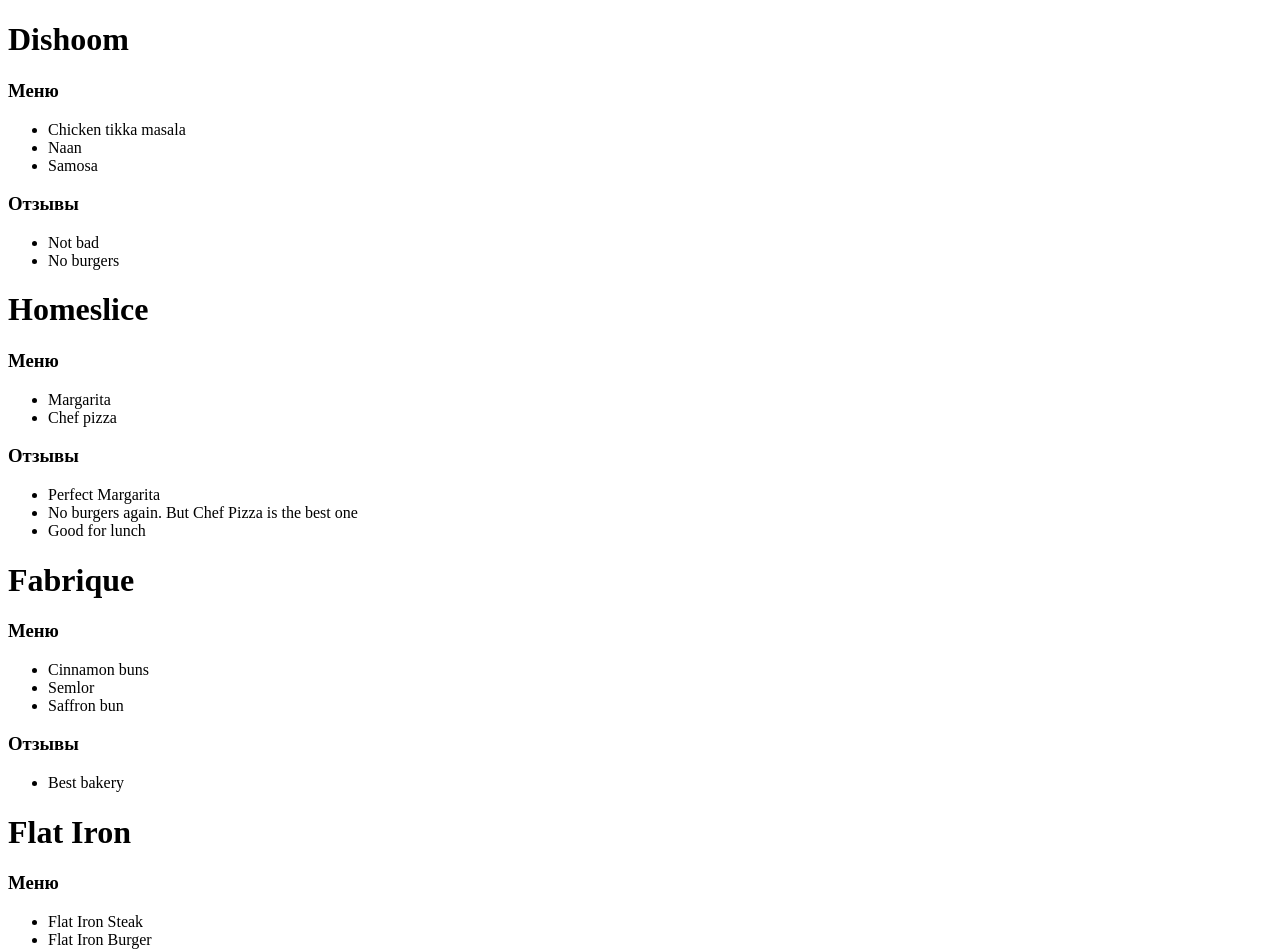
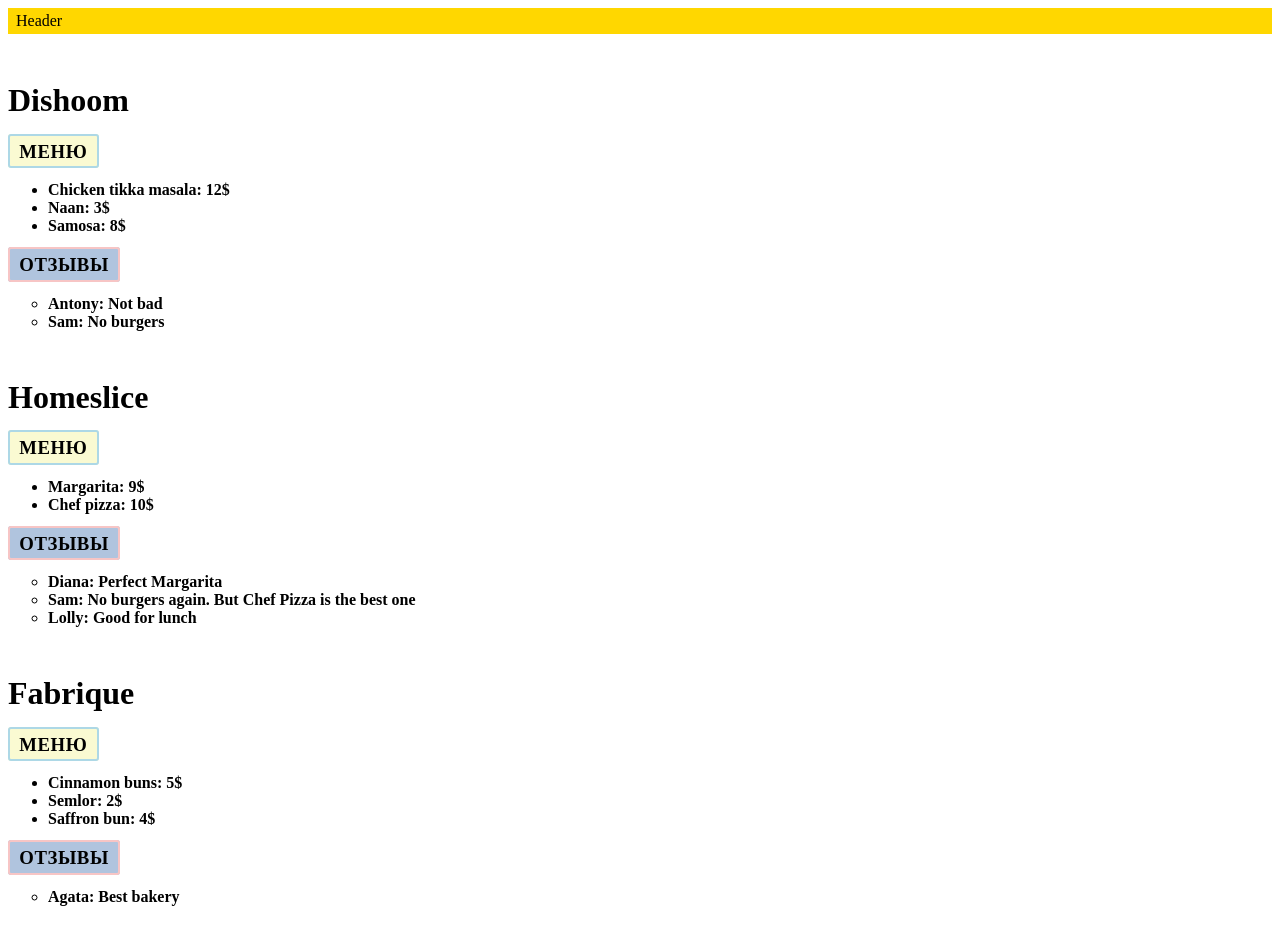
Before and after one commit to RareMashiro/ReactCourse, a React (Vite) app: page / in a window 1280 px wide. Shown: the top 952 px of the page. Built offline with nearby package versions, Linux system fonts and the light colour scheme.

Commit message:
ДЗ2 выполнено

```diff
--- a/package.json
+++ b/package.json
@@ -21,6 +21,7 @@
     "eslint-plugin-react": "^7.33.2",
     "eslint-plugin-react-hooks": "^4.6.0",
     "eslint-plugin-react-refresh": "^0.4.5",
+    "sass": "^1.70.0",
     "vite": "^5.0.8"
   }
 }
--- /dev/null
+++ b/src/App.jsx
@@ -0,0 +1,14 @@
+/* eslint-disable react/jsx-key */
+import { Layout } from "./components/layout/component"
+import { restaurants } from "../materials/mock"
+import { Restaurants } from "./components/restaurants/component"
+
+export const App = () => {
+    return (
+        <Layout>
+            {restaurants.map(restaurant => (
+                <Restaurants place={restaurant} />
+            ))}
+        </Layout>
+    )
+}
--- /dev/null
+++ b/src/components/dish/component.jsx
@@ -0,0 +1,3 @@
+export const Dish = ({dish}) => {
+    return (<li className='menu-item'>{[dish.name, ': ', dish.price, '$']}</li>)
+}
--- /dev/null
+++ b/src/components/footer/component.jsx
@@ -0,0 +1,5 @@
+import './styles.scss';
+
+export const Footer = ({ children }) => {
+    return <footer className='footer'>{children}</footer>
+}
--- /dev/null
+++ b/src/components/footer/styles.scss
@@ -0,0 +1,4 @@
+.footer {
+    background-color: aquamarine;
+    padding: 0.25em 0.5em;
+}
--- /dev/null
+++ b/src/components/header/component.jsx
@@ -0,0 +1,5 @@
+import './styles.scss';
+
+export const Header = ({children}) => {
+    return <header className='header'>{children}</header>
+}
--- /dev/null
+++ b/src/components/header/styles.scss
@@ -0,0 +1,4 @@
+.header {
+    background-color: gold;
+    padding: 0.25em 0.5em;
+}
--- /dev/null
+++ b/src/components/layout/component.jsx
@@ -0,0 +1,12 @@
+import { Header } from "../header/component"
+import { Footer } from "../footer/component"
+
+export const Layout = ({children}) => {
+    return (
+        <div>
+            <Header>Header</Header>
+            <div>{children}</div>
+            <Footer>Footer</Footer>
+        </div>
+    )
+}
--- /dev/null
+++ b/src/components/restaurants/component.jsx
@@ -0,0 +1,25 @@
+/* eslint-disable react/jsx-key */
+import { Dish } from "../dish/component"
+import { Review } from "../review/component"
+import './styles.scss';
+
+/* eslint-disable react/prop-types */
+export const Restaurants = ({place}) => {
+    return (
+        <div className='restaurant'>
+            <h1 className='restaurant-name'>{place.name}</h1>
+            <h3 className='menu-title'><span>Меню</span></h3>
+            <ul className='menu'>
+                {place.menu.map(pos => {
+                    return <Dish dish={pos} />
+                })}
+            </ul>
+            <h3 className='review-title'><span>Отзывы</span></h3>
+            <ul className='review'>
+                {place.reviews.map(pos => {
+                    return <Review review={pos} />
+                })}
+            </ul>
+        </div>
+    )
+}
--- /dev/null
+++ b/src/components/restaurants/styles.scss
@@ -0,0 +1,48 @@
+.restaurant {
+    font-family: 'Times New Roman', Times, serif;
+}
+
+.restaurant-name {
+    margin-top: 1.5em;
+}
+
+.menu-title {
+    text-transform: uppercase;
+    letter-spacing: 0.03em;
+}
+
+.menu-title > span {
+    background-color: lightgoldenrodyellow;
+    padding: 0.25em 0.5em;
+    border: 2px solid lightblue;
+    border-radius: 3px;
+}
+
+// .menu {
+//     background-image: linear-gradient(to right, lightgray, white);
+// }
+
+.menu > li {
+    font-weight: bold;
+}
+
+.review-title {
+    text-transform: uppercase;
+    letter-spacing: 0.03em;
+}
+
+.review-title > span {
+    background-color: lightsteelblue;
+    padding: 0.25em 0.5em;
+    border: 2px solid rgb(247, 197, 197);
+    border-radius: 3px;
+}
+
+// .review {
+//     background-image: linear-gradient(to right, lightgray, white);
+// }
+
+.review > li {
+    font-weight: bold;
+    list-style-type: circle;
+}
--- /dev/null
+++ b/src/components/review/component.jsx
@@ -0,0 +1,6 @@
+/* eslint-disable react/prop-types */
+export const Review = ({review}) => {
+    return (
+        <li className='review-item'>{[review.user, ': ', review.text]}</li>
+    )
+}
--- a/src/main.jsx
+++ b/src/main.jsx
@@ -1,125 +1,12 @@
 /* eslint-disable react/no-children-prop */
 import ReactDOM from 'react-dom/client'
-import { restaurants } from '../materials/mock';
-// import React from 'react';
-// import { restaurants } from '../materials/mock';
+import { App } from './App';
+import { StrictMode } from 'react';
 
 const root = ReactDOM.createRoot(document.getElementById('root'));
 
 root.render(
-    <div>
-        <div className='restaurant'>
-            <h1 className='head'>{restaurants[0].name}</h1>
-            <h3 className='menu'>Меню</h3>
-            <ul className='menu-list'>
-                <li className='menu-item'>{restaurants[0].menu[0].name}</li>
-                <li className='menu-item'>{restaurants[0].menu[1].name}</li>
-                <li className='menu-item'>{restaurants[0].menu[2].name}</li>
-            </ul>
-            <h3 className='review'>Отзывы</h3>
-            <ul className='review-list'>
-                <li className='review-item'>{restaurants[0].reviews[0].text}</li>
-                <li className='review-item'>{restaurants[0].reviews[1].text}</li>
-            </ul>
-        </div>
-        <div className='restaurant'>
-            <h1 className='head'>{restaurants[1].name}</h1>
-            <h3 className='menu'>Меню</h3>
-            <ul className='menu-list'>
-                <li className='menu-item'>{restaurants[1].menu[0].name}</li>
-                <li className='menu-item'>{restaurants[1].menu[1].name}</li>
-            </ul>
-            <h3 className='review'>Отзывы</h3>
-            <ul className='review-list'>
-                <li className='review-item'>{restaurants[1].reviews[0].text}</li>
-                <li className='review-item'>{restaurants[1].reviews[1].text}</li>
-                <li className='review-item'>{restaurants[1].reviews[2].text}</li>
-            </ul>
-        </div>
-        <div className='restaurant'>
-            <h1 className='head'>{restaurants[2].name}</h1>
-            <h3 className='menu'>Меню</h3>
-            <ul className='menu-list'>
-                <li className='menu-item'>{restaurants[2].menu[0].name}</li>
-                <li className='menu-item'>{restaurants[2].menu[1].name}</li>
-                <li className='menu-item'>{restaurants[2].menu[2].name}</li>
-            </ul>
-            <h3 className='review'>Отзывы</h3>
-            <ul className='review-list'>
-                <li className='review-item'>{restaurants[2].reviews[0].text}</li>
-            </ul>
-        </div>
-        <div className='restaurant'>
-            <h1 className='head'>{restaurants[3].name}</h1>
-            <h3 className='menu'>Меню</h3>
-            <ul className='menu-list'>
-                <li className='menu-item'>{restaurants[3].menu[0].name}</li>
-                <li className='menu-item'>{restaurants[3].menu[1].name}</li>
-            </ul>
-            <h3 className='review'>Отзывы</h3>
-            <ul className='review-list'>
-                <li className='review-item'>{restaurants[3].reviews[0].text}</li>
-                <li className='review-item'>{restaurants[3].reviews[1].text}</li>
-            </ul>
-        </div>
-    </div>
+    <StrictMode>
+        <App />
+    </StrictMode>
 );
-
-// root.render(
-//     React.createElement('div', {children: [
-//         React.createElement('div', {children: [
-//             React.createElement('h1', {children: restaurants[0].name}),
-//             React.createElement('h3', {children: 'Меню'}),
-//             React.createElement('ul', {children: [
-//                 React.createElement('li', {children: restaurants[0].menu[0].name}),
-//                 React.createElement('li', {children: restaurants[0].menu[1].name}),
-//                 React.createElement('li', {children: restaurants[0].menu[2].name})
-//             ]}),
-//             React.createElement('h3', {children: 'Отзывы'} ),
-//             React.createElement('ul', {children: [
-//                 React.createElement('li', {children: restaurants[0].reviews[0].text}),
-//                 React.createElement('li', {children: restaurants[0].reviews[1].text})
-//             ]})
-//         ]}),
-//         React.createElement('div', {children: [
-//             React.createElement('h1', {children: restaurants[1].name}),
-//             React.createElement('h3', {children: 'Меню'} ),
-//             React.createElement('ul', {children: [
-//                 React.createElement('li', {children: restaurants[1].menu[0].name}),
-//                 React.createElement('li', {children: restaurants[1].menu[1].name})
-//             ]}),
-//             React.createElement('h3', {children: 'Отзывы'} ),
-//             React.createElement('ul', {children: [
-//                 React.createElement('li', {children: restaurants[1].reviews[0].text}),
-//                 React.createElement('li', {children: restaurants[1].reviews[1].text}),
-//                 React.createElement('li', {children: restaurants[1].reviews[2].text})
-//             ]})
-//         ]}),
-//         React.createElement('div', {children: [
-//             React.createElement('h1', {children: restaurants[2].name}),
-//             React.createElement('h3', {children: 'Меню'} ),
-//             React.createElement('ul', {children: [
-//                 React.createElement('li', {children: restaurants[2].menu[0].name}),
-//                 React.createElement('li', {children: restaurants[2].menu[1].name}),
-//                 React.createElement('li', {children: restaurants[2].menu[2].name})
-//             ]}),
-//             React.createElement('h3', {children: 'Отзывы'} ),
-//             React.createElement('ul', {children: [
-//                 React.createElement('li', {children: restaurants[2].reviews[0].text})
-//             ]})
-//         ]}),
-//         React.createElement('div', {children: [
-//             React.createElement('h1', {children: restaurants[3].name}),
-//             React.createElement('h3', {children: 'Меню'} ),
-//             React.createElement('ul', {children: [
-//                 React.createElement('li', {children: restaurants[3].menu[0].name}),
-//                 React.createElement('li', {children: restaurants[3].menu[1].name})
-//             ]}),
-//             React.createElement('h3', {children: 'Отзывы'} ),
-//             React.createElement('ul', {children: [
-//                 React.createElement('li', {children: restaurants[3].reviews[0].text}),
-//                 React.createElement('li', {children: restaurants[3].reviews[1].text})
-//             ]})
-//         ]})
-//     ]})
-// );
```
Also changed, not shown: 1 other file (tests, documents, lock files or other folders).
